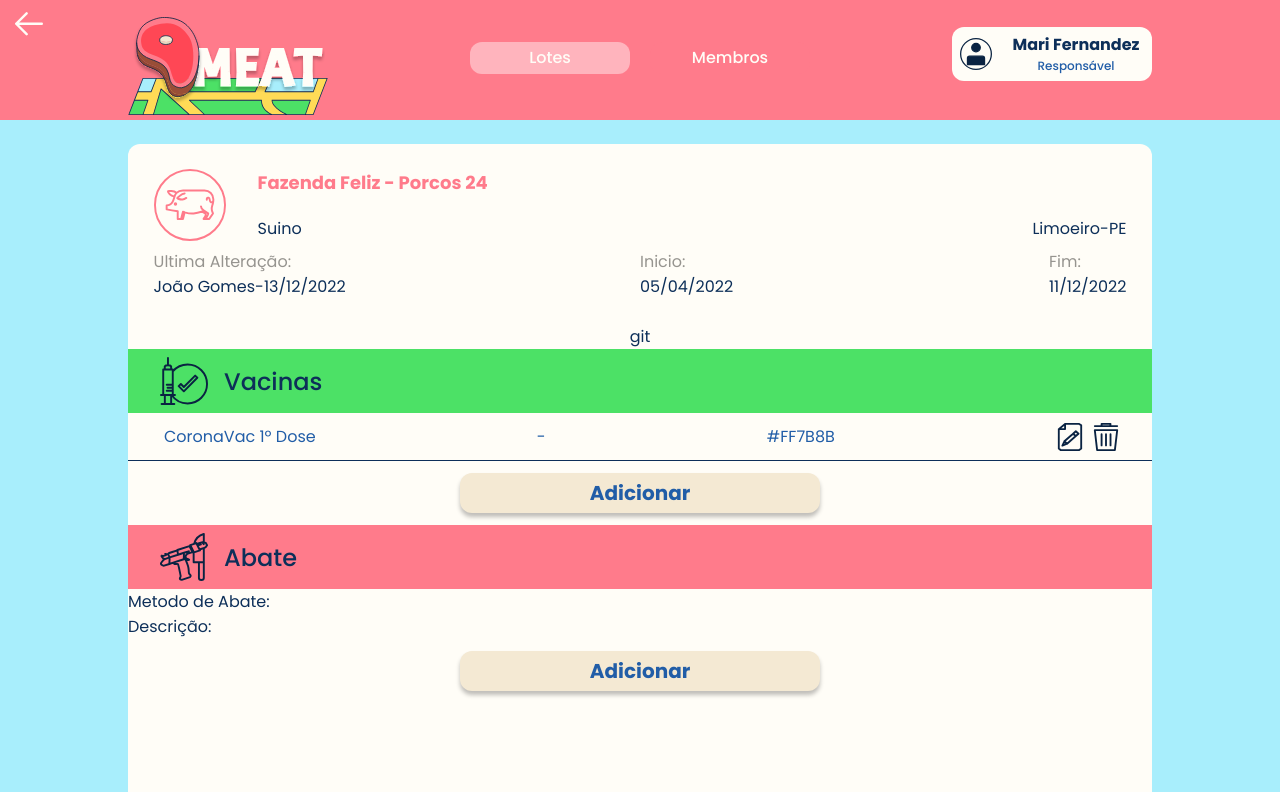
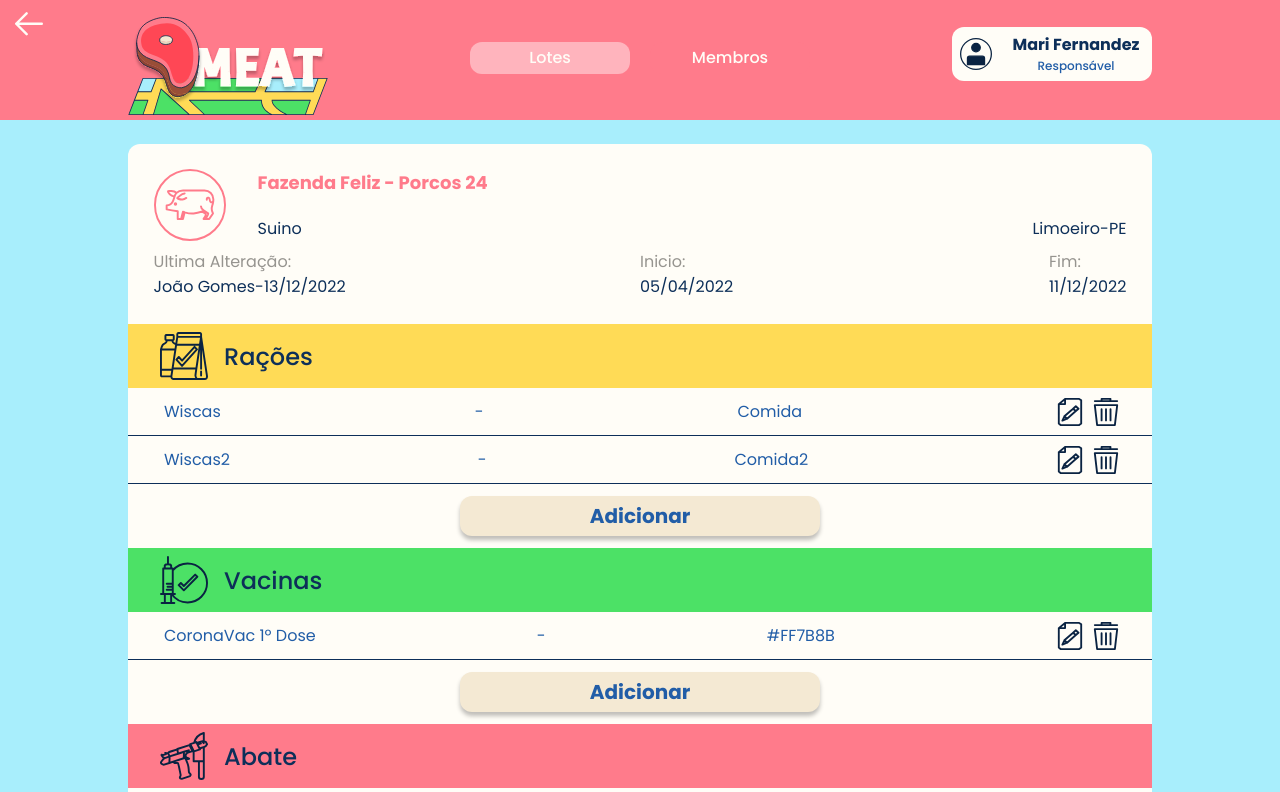
Before and after one commit to RiadOliveira/Meat-Frontend, a React (Vite) app: page /batch/details in a window 1280 px wide. Shown: the top 792 px of the page. Built offline with nearby package versions, Linux system fonts and the light colour scheme.

Commit message:
BatchDetails: Atribute Portion

```diff
--- a/src/pages/BatchDetails/index.tsx
+++ b/src/pages/BatchDetails/index.tsx
@@ -145,7 +145,31 @@ export const BatchDetails: React.FC = () => {
             ),
           )}
 
-          git
+          <BatchAtributeTable id="portion">
+            <TitleBatchTable backgroundcolor={palette.yellow}>
+              <img src={iconPortion} alt="Icone Rações" />
+              <span id="title">Rações</span>
+            </TitleBatchTable>
+            {Portion.map(({ id, name, portionBatch, batchId }) => (
+              <LineBatchTable key={id}>
+                <span>{name}</span>
+                <span>-</span>
+                <span>{portionBatch}</span>
+                <div>
+                  <button>
+                    <img src={iconEdit} alt="Icone Editar"></img>
+                  </button>
+                  <button>
+                    <img src={iconDelete} alt="Icone Deletar"></img>
+                  </button>
+                </div>
+              </LineBatchTable>
+            ))}
+            <ButtonAdd>
+              <Button backgroundColor={palette.beige}>Adicionar</Button>
+            </ButtonAdd>
+          </BatchAtributeTable>
+
           <BatchAtributeTable id="vaccination">
             <TitleBatchTable backgroundcolor={palette.green}>
               <img src={iconVaccination} alt="Icone Vacinas" />
```
